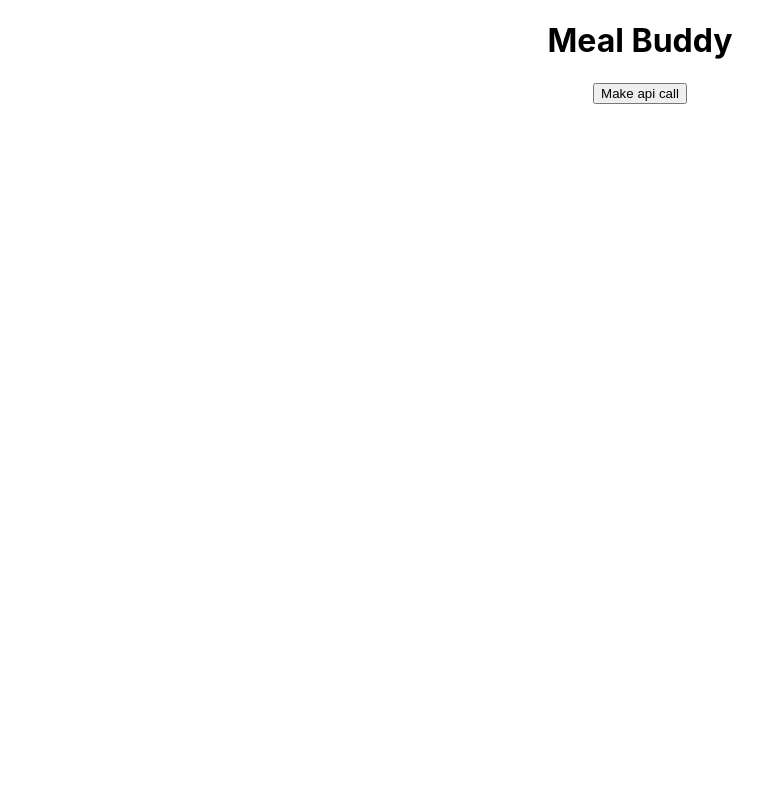
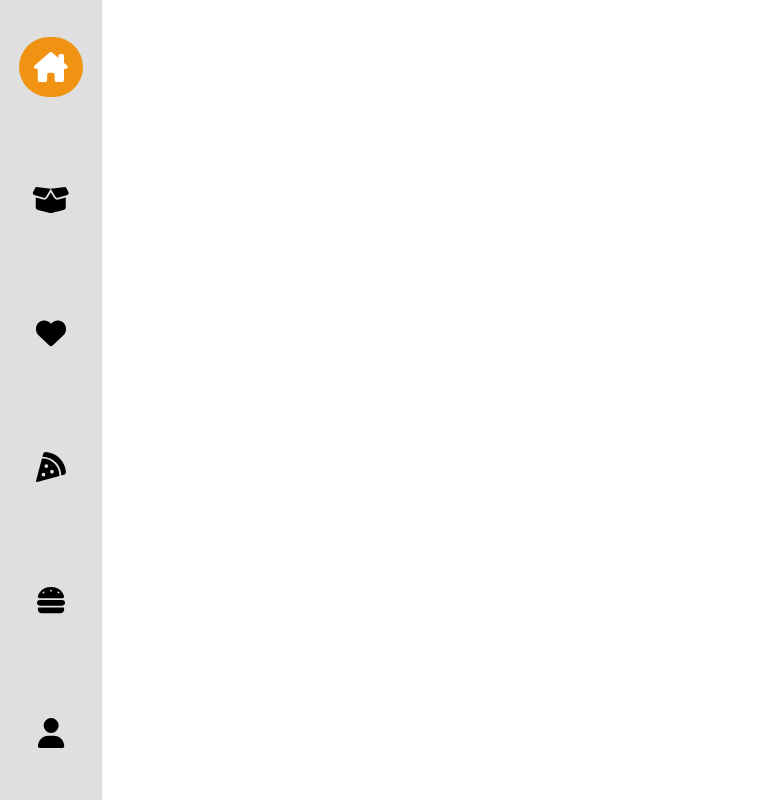
Before and after one commit to HarshitG24/mealbuddy, a React (Create React App) app in the folder frontend/: page / in a window 1280 px wide. Shown: the whole page, without its empty margins (0-776 px from the left). Built offline with nearby package versions, Linux system fonts and the light colour scheme.

Commit message:
added navbar

```diff
--- a/frontend/public/index.html
+++ b/frontend/public/index.html
@@ -7,14 +7,21 @@
     <meta name="theme-color" content="#000000" />
     <meta
       name="description"
-      content="Web site created using create-react-app"
-    />
+      content="Web site created using create-react-app" />
     <link rel="apple-touch-icon" href="%PUBLIC_URL%/logo192.png" />
     <!--
       manifest.json provides metadata used when your web app is installed on a
       user's mobile device or desktop. See https://developers.google.com/web/fundamentals/web-app-manifest/
     -->
     <link rel="manifest" href="%PUBLIC_URL%/manifest.json" />
+    <link
+      href="https://maxcdn.bootstrapcdn.com/font-awesome/4.7.0/css/font-
+awesome.min.css"
+      rel="stylesheet"
+      integrity="sha384-
+wvfXpqpZZVQGK6TAh5PVlGOfQNHSoD2xbE+QkPxCAFlNEevoEH3Sl0sibVcOQVnN"
+      crossorigin="anonymous" />
+
     <!--
       Notice the use of %PUBLIC_URL% in the tags above.
       It will be replaced with the URL of the `public` folder during the build.
@@ -39,5 +46,8 @@
       To begin the development, run `npm start` or `yarn start`.
       To create a production bundle, use `npm run build` or `yarn build`.
     -->
+    <script
+      src="https://kit.fontawesome.com/f5dd5ff3ab.js"
+      crossorigin="anonymous"></script>
   </body>
 </html>
--- a/frontend/src/App.css
+++ b/frontend/src/App.css
@@ -1,38 +1,16 @@
-.App {
-  text-align: center;
+*,
+*::before,
+*::after {
+  margin: 0;
+  padding: 0;
+  box-sizing: border-box;
 }
 
-.App-logo {
-  height: 40vmin;
-  pointer-events: none;
+html {
+  font-size: 62.5%;
 }
 
-@media (prefers-reduced-motion: no-preference) {
-  .App-logo {
-    animation: App-logo-spin infinite 20s linear;
-  }
+.container {
+  display: flex;
+  flex-direction: row;
 }
-
-.App-header {
-  background-color: #282c34;
-  min-height: 100vh;
-  display: flex;
-  flex-direction: column;
-  align-items: center;
-  justify-content: center;
-  font-size: calc(10px + 2vmin);
-  color: white;
-}
-
-.App-link {
-  color: #61dafb;
-}
-
-@keyframes App-logo-spin {
-  from {
-    transform: rotate(0deg);
-  }
-  to {
-    transform: rotate(360deg);
-  }
-}
--- a/frontend/src/App.js
+++ b/frontend/src/App.js
@@ -1,4 +1,5 @@
 import "./App.css";
+import Navbar from "./components/navbar/Navbar";
 
 async function testApiCall() {
   const headers = new Headers({ "Content-Type": "application/json" });
@@ -16,12 +17,14 @@ async function testApiCall() {
 
 function App() {
   return (
-    <div className="App">
-      <h1>Meal Buddy</h1>
-      <button type="submit" onClick={() => testApiCall()}>
-        Make api call
-      </button>
-    </div>
+    // <div className="container">
+    //   <Navbar />
+    //   <h1>Meal Buddy</h1>
+    //   <button type="submit" onClick={() => testApiCall()}>
+    //     Make api call
+    //   </button>
+    // </div>
+    <Navbar />
   );
 }
 
--- /dev/null
+++ b/frontend/src/components/navbar/Navbar.js
@@ -0,0 +1,63 @@
+import "./navbar.css";
+import { FontAwesomeIcon } from "@fortawesome/react-fontawesome";
+import {
+  faHouseChimney,
+  faBoxOpen,
+  faHeart,
+  faPizzaSlice,
+  faBurger,
+  faUser,
+} from "@fortawesome/free-solid-svg-icons";
+import { fontSize } from "../../utils/util";
+import { useState } from "react";
+
+function Navbar() {
+  const [selected, setSelected] = useState(1);
+
+  function navbarClicked(i) {
+    setSelected(i);
+  }
+
+  return (
+    <div className="nav_container">
+      <FontAwesomeIcon
+        icon={faHouseChimney}
+        size={fontSize}
+        className={`font-icon ${selected === 1 ? "selected" : ""}`}
+        onClick={() => navbarClicked(1)}
+      />
+      <FontAwesomeIcon
+        icon={faBoxOpen}
+        size={fontSize}
+        className={`font-icon ${selected === 2 ? "selected" : ""}`}
+        onClick={() => navbarClicked(2)}
+      />
+      <FontAwesomeIcon
+        icon={faHeart}
+        size={fontSize}
+        className={`font-icon ${selected === 3 ? "selected" : ""}`}
+        onClick={() => navbarClicked(3)}
+      />
+      <FontAwesomeIcon
+        icon={faPizzaSlice}
+        size={fontSize}
+        className={`font-icon ${selected === 4 ? "selected" : ""}`}
+        onClick={() => navbarClicked(4)}
+      />
+      <FontAwesomeIcon
+        icon={faBurger}
+        size={fontSize}
+        className={`font-icon ${selected === 5 ? "selected" : ""}`}
+        onClick={() => navbarClicked(5)}
+      />
+      <FontAwesomeIcon
+        icon={faUser}
+        size={fontSize}
+        className={`font-icon ${selected === 6 ? "selected" : ""}`}
+        onClick={() => navbarClicked(6)}
+      />
+    </div>
+  );
+}
+
+export default Navbar;
--- /dev/null
+++ b/frontend/src/components/navbar/navbar.css
@@ -0,0 +1,32 @@
+:root {
+  --navbar-background: #dfdfdf;
+  --font-icon-hover-background: #f09312;
+  --font-icon-hover: #fff;
+}
+
+.nav_container {
+  display: flex;
+  align-items: center;
+  flex-direction: column;
+  justify-content: space-around;
+  width: 8%;
+  height: 100vh;
+  background: var(--navbar-background);
+}
+
+.font-icon {
+  padding: 1.5rem;
+}
+
+.font-icon:hover {
+  background: var(--font-icon-hover-background);
+  cursor: pointer;
+  border-radius: 10rem;
+  color: var(--font-icon-hover);
+}
+
+.selected {
+  background: var(--font-icon-hover-background);
+  color: var(--font-icon-hover);
+  border-radius: 10rem;
+}
--- /dev/null
+++ b/frontend/src/utils/util.js
@@ -0,0 +1 @@
+export const fontSize = "3x";
--- a/package.json
+++ b/package.json
@@ -16,6 +16,9 @@
   "author": "",
   "license": "ISC",
   "dependencies": {
+    "@fortawesome/fontawesome-svg-core": "^6.2.0",
+    "@fortawesome/free-solid-svg-icons": "^6.2.0",
+    "@fortawesome/react-fontawesome": "^0.2.0",
     "body-parser": "^1.20.1",
     "cors": "^2.8.5",
     "dotenv": "^16.0.3",
```
Also changed, not shown: 1 other file (tests, documents, lock files or other folders).
